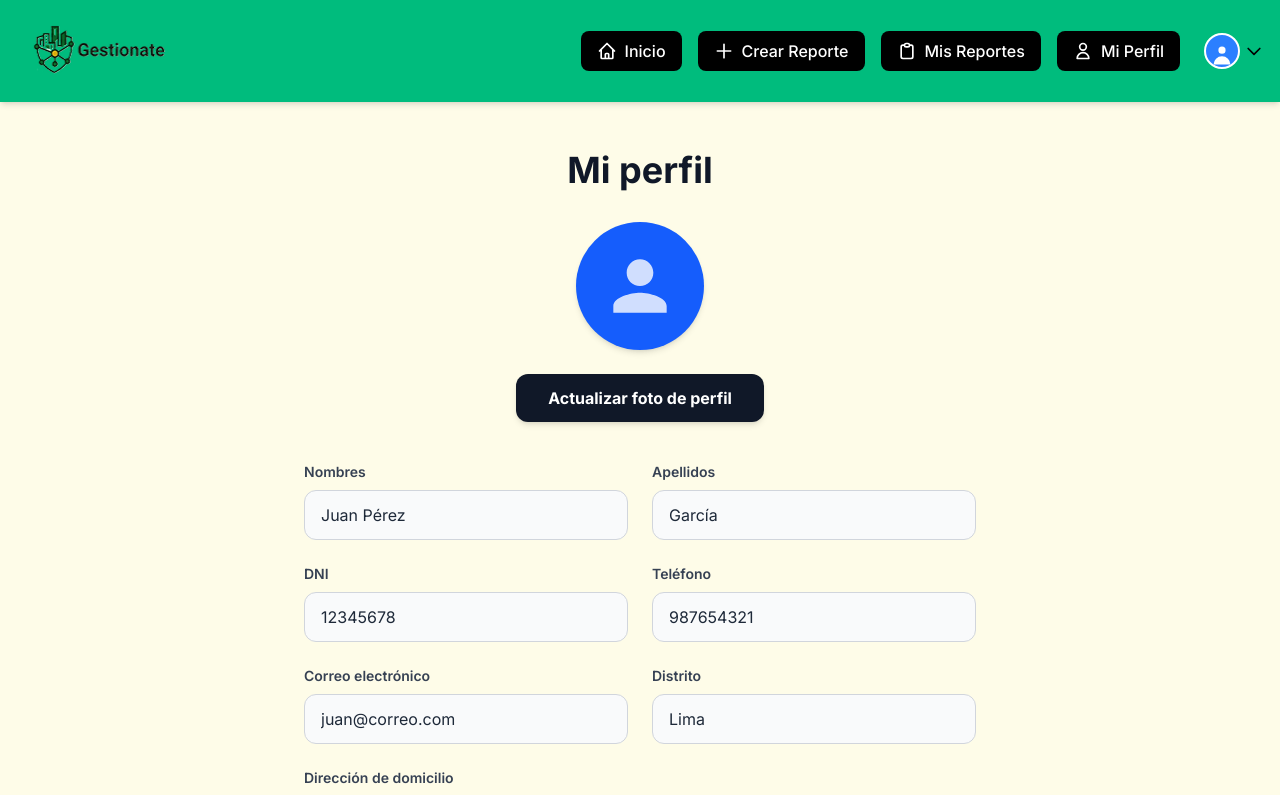
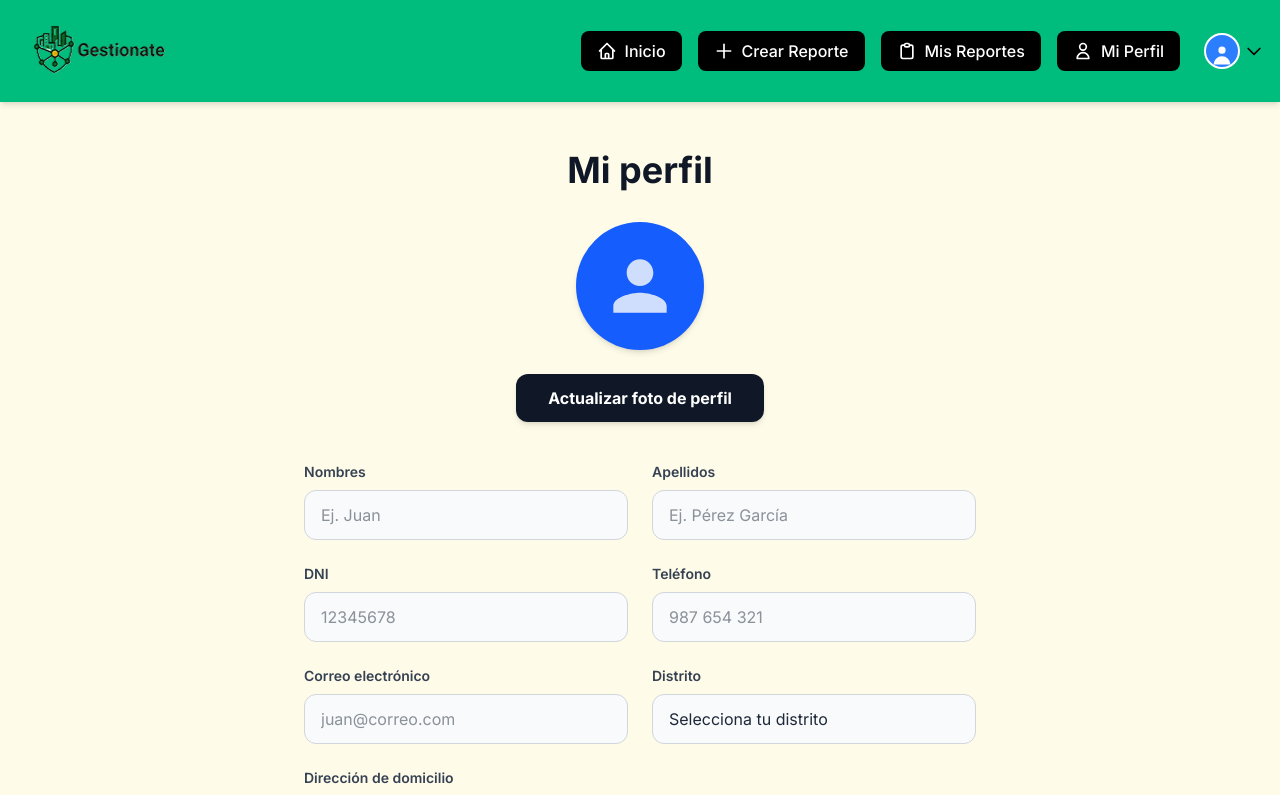
Before and after one commit to OneRustMan/GestionateFrontend, an Angular app: page /perfil in a window 1280 px wide. Shown: the top 795 px of the page. Built offline with nearby package versions, Linux system fonts and the light colour scheme.

Commit message:
US-29 Vista perfil y cambios a nivel UI

```diff
--- a/src/app/pages/profile/profile.html
+++ b/src/app/pages/profile/profile.html
@@ -2,7 +2,6 @@
   <div class="max-w-4xl w-full flex flex-col items-center">
     <h1 class="text-4xl font-bold text-gray-900 mb-8">Mi perfil</h1>
 
-    <!-- Avatar section -->
     <div class="flex flex-col items-center mb-10">
       <div class="w-32 h-32 rounded-full bg-blue-600 flex items-center justify-center text-white text-5xl font-bold shadow-md mb-6">
         <svg class="w-20 h-20 fill-current opacity-80" viewBox="0 0 24 24" xmlns="http://www.w3.org/2000/svg">
@@ -14,39 +13,39 @@
       </button>
     </div>
 
-    <!-- Form section -->
     <form class="flex flex-col space-y-6 w-full max-w-2xl mx-auto">
       <div class="grid grid-cols-1 md:grid-cols-2 gap-6">
         <div class="flex flex-col">
           <label class="text-sm font-semibold text-gray-700 mb-2">Nombres</label>
-          <input type="text" value="Juan Pérez" class="px-4 py-3 rounded-xl border border-gray-300 focus:outline-none focus:ring-2 focus:ring-green-500 focus:border-transparent transition-shadow bg-gray-50 text-gray-800" />
+          <input type="text" placeholder="Ej. Juan" class="px-4 py-3 rounded-xl border border-gray-300 focus:outline-none focus:ring-2 focus:ring-green-500 focus:border-transparent transition-shadow bg-gray-50 text-gray-800" />
         </div>
         <div class="flex flex-col">
           <label class="text-sm font-semibold text-gray-700 mb-2">Apellidos</label>
-          <input type="text" value="García" class="px-4 py-3 rounded-xl border border-gray-300 focus:outline-none focus:ring-2 focus:ring-green-500 focus:border-transparent transition-shadow bg-gray-50 text-gray-800" />
+          <input type="text" placeholder="Ej. Pérez García" class="px-4 py-3 rounded-xl border border-gray-300 focus:outline-none focus:ring-2 focus:ring-green-500 focus:border-transparent transition-shadow bg-gray-50 text-gray-800" />
         </div>
       </div>
 
       <div class="grid grid-cols-1 md:grid-cols-2 gap-6">
         <div class="flex flex-col">
           <label class="text-sm font-semibold text-gray-700 mb-2">DNI</label>
-          <input type="text" value="12345678" class="px-4 py-3 rounded-xl border border-gray-300 focus:outline-none focus:ring-2 focus:ring-green-500 focus:border-transparent transition-shadow bg-gray-50 text-gray-800" />
+          <input type="text" placeholder="12345678" class="px-4 py-3 rounded-xl border border-gray-300 focus:outline-none focus:ring-2 focus:ring-green-500 focus:border-transparent transition-shadow bg-gray-50 text-gray-800" />
         </div>
         <div class="flex flex-col">
           <label class="text-sm font-semibold text-gray-700 mb-2">Teléfono</label>
-          <input type="tel" value="987654321" class="px-4 py-3 rounded-xl border border-gray-300 focus:outline-none focus:ring-2 focus:ring-green-500 focus:border-transparent transition-shadow bg-gray-50 text-gray-800" />
+          <input type="tel" placeholder="987 654 321" class="px-4 py-3 rounded-xl border border-gray-300 focus:outline-none focus:ring-2 focus:ring-green-500 focus:border-transparent transition-shadow bg-gray-50 text-gray-800" />
         </div>
       </div>
 
       <div class="grid grid-cols-1 md:grid-cols-2 gap-6">
         <div class="flex flex-col">
           <label class="text-sm font-semibold text-gray-700 mb-2">Correo electrónico</label>
-          <input type="email" value="juan@correo.com" class="px-4 py-3 rounded-xl border border-gray-300 focus:outline-none focus:ring-2 focus:ring-green-500 focus:border-transparent transition-shadow bg-gray-50 text-gray-800" />
+          <input type="email" placeholder="juan@correo.com" class="px-4 py-3 rounded-xl border border-gray-300 focus:outline-none focus:ring-2 focus:ring-green-500 focus:border-transparent transition-shadow bg-gray-50 text-gray-800" />
         </div>
         <div class="flex flex-col">
           <label class="text-sm font-semibold text-gray-700 mb-2">Distrito</label>
           <select class="px-4 py-3 rounded-xl border border-gray-300 focus:outline-none focus:ring-2 focus:ring-green-500 focus:border-transparent transition-shadow bg-gray-50 text-gray-800 appearance-none cursor-pointer">
-            <option value="lima" selected>Lima</option>
+            <option value="" disabled selected>Selecciona tu distrito</option>
+            <option value="lima">Lima</option>
             <option value="ate">Ate</option>
             <option value="miraflores">Miraflores</option>
           </select>
@@ -55,7 +54,7 @@
 
       <div class="flex flex-col">
         <label class="text-sm font-semibold text-gray-700 mb-2">Dirección de domicilio</label>
-        <input type="text" value="Av. Siempre Viva 123" class="w-full px-4 py-3 rounded-xl border border-gray-300 focus:outline-none focus:ring-2 focus:ring-green-500 focus:border-transparent transition-shadow bg-gray-50 text-gray-800" />
+        <input type="text" placeholder="Ej. Av. Siempre Viva 123" class="w-full px-4 py-3 rounded-xl border border-gray-300 focus:outline-none focus:ring-2 focus:ring-green-500 focus:border-transparent transition-shadow bg-gray-50 text-gray-800" />
       </div>
 
       <div class="grid grid-cols-1 md:grid-cols-2 gap-6">
```
